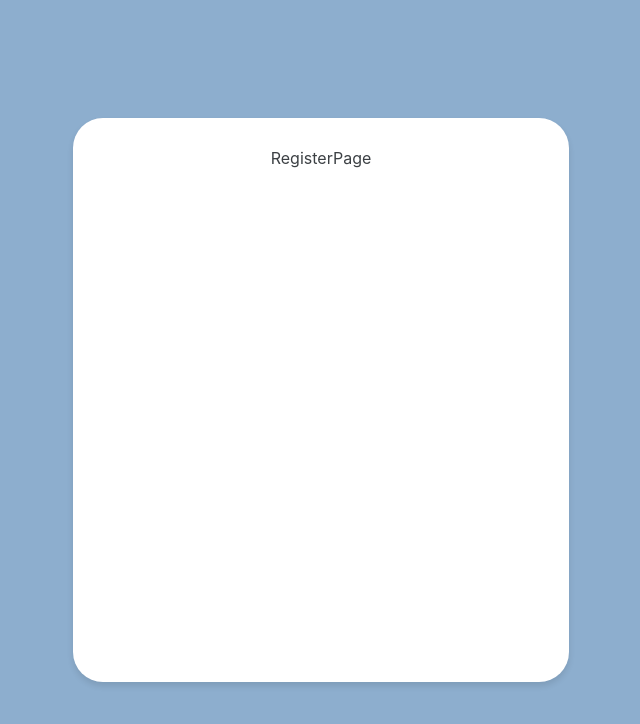
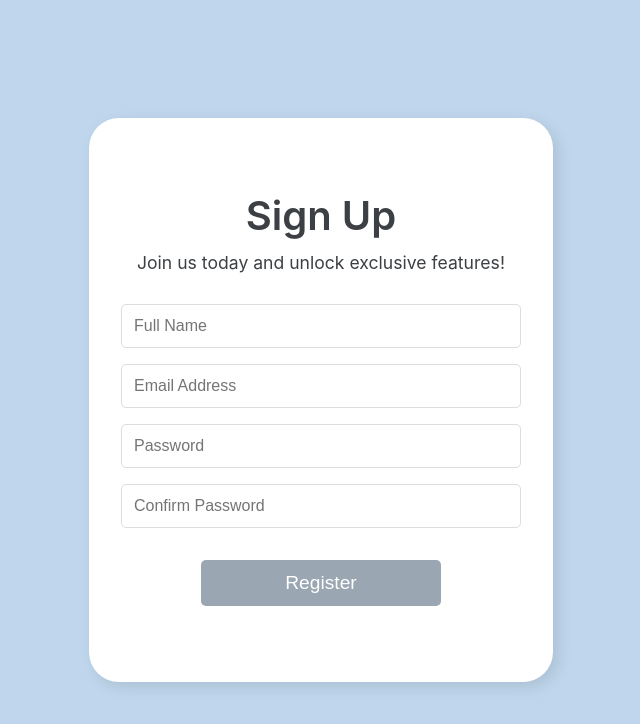
Before and after one commit to byahram/react-todo-app, a React (Vite) app: page /register in a window 1280 px wide. Shown: the top 724 px of the page, without its empty margins (319-959 px from the left). Built offline with nearby package versions, Linux system fonts and the light colour scheme.

Commit message:
feat: Register 페이지 기능 구현중

```diff
--- a/src/components/layout/Header.tsx
+++ b/src/components/layout/Header.tsx
@@ -1,6 +1,7 @@
 import React from "react";
 import styled from "styled-components";
 import { ThemeBtn } from "./ThemeBtn";
+import { Link } from "react-router-dom";
 
 interface HeaderProps {
   title: string;
@@ -9,24 +10,54 @@ interface HeaderProps {
 export const Header: React.FC<HeaderProps> = ({ title }) => {
   return (
     <HeaderContainer>
-      <TitleTxt>{title}</TitleTxt>
-      <ThemeBtn />
+      <HeaderInner>
+        <TitleTxt>{title}</TitleTxt>
+        <LeftWrap>
+          <StyledLink to="/login">로그인</StyledLink>
+          <ThemeBtn />
+        </LeftWrap>
+      </HeaderInner>
     </HeaderContainer>
   );
 };
 
 const HeaderContainer = styled.header`
+  width: 100%;
+  height: 4.5rem;
+  box-shadow: 0 4px 6px -2px rgba(0, 0, 0, 0.1);
+`;
+
+const HeaderInner = styled.div`
   display: flex;
   justify-content: space-between;
+  color: #333;
   align-items: center;
-  padding: 0 3rem;
-  color: #333;
-  height: 4.5rem;
+  max-width: 1024px;
+  width: auto;
+  height: 100%;
+  padding: 0 2rem;
+  margin: 0 auto;
   text-align: center;
-  box-shadow: 0 4px 6px -2px rgba(0, 0, 0, 0.1);
 `;
 
 const TitleTxt = styled.p`
   font-size: 1.8rem;
   font-weight: bold;
 `;
+
+const LeftWrap = styled.div`
+  display: flex;
+  align-items: center;
+  gap: 2rem;
+`;
+
+const StyledLink = styled(Link)`
+  text-decoration: none;
+  color: #007bff;
+  font-weight: bold;
+  cursor: pointer;
+
+  &:hover {
+    text-decoration: underline;
+  }
+`;
--- a/src/layout/Layout.tsx
+++ b/src/layout/Layout.tsx
@@ -36,8 +36,11 @@ export const Layout: React.FC<LayoutProps> = ({ children }) => {
 
 const MainContainer = styled.main`
   position: relative;
-  width: 100%;
+  max-width: 1024px;
+  width: auto;
   height: 100%;
+  padding: 0 2rem;
+  margin: 0 auto;
 `;
 
 const AuthWrapper = styled.div`
@@ -47,7 +50,7 @@ const AuthWrapper = styled.div`
   flex-direction: column;
   align-items: center;
   justify-content: center;
-  background: #8daece;
+  background: #bfd6ec;
 `;
 
 const AuthContainer = styled.main`
@@ -57,9 +60,9 @@ const AuthContainer = styled.main`
   width: 400px;
   height: 500px;
   margin: 0 auto;
-  padding: 2rem 3rem;
+  padding: 2rem;
   background: white;
   border-radius: 30px;
-  box-shadow: 0 4px 6px rgba(0, 0, 0, 0.1);
+  box-shadow: 5px 5px 15px rgba(0, 0, 0, 0.1);
   overflow: hidden;
 `;
--- a/src/pages/RegisterPage.tsx
+++ b/src/pages/RegisterPage.tsx
@@ -1,8 +1,209 @@
-import React from "react";
+import React, { useState } from "react";
 import styled from "styled-components";
+import api from "../utils/api";
+
+interface ErrorMessageProps {
+  bottom?: boolean;
+}
 
 export default function RegisterPage() {
-  return <div>RegisterPage</div>;
+  const [name, setName] = useState("");
+  const [email, setEmail] = useState("");
+  const [password, setPassword] = useState("");
+  const [chkPassword, setChkPassword] = useState("");
+  const [loading, setLoading] = useState(false);
+  const [error, setError] = useState("");
+  const [emailError, setEmailError] = useState("");
+  const [passwordError, setPasswordError] = useState("");
+  const [chkPasswordError, setChkPasswordError] = useState("");
+
+  const validateEmail = (email: string) => {
+    const emailRegex = /^[^\s@]+@[^\s@]+\.[^\s@]+$/;
+    return emailRegex.test(email);
+  };
+
+  const handleEmailChange = (event: React.ChangeEvent<HTMLInputElement>) => {
+    const value = event.target.value;
+    setEmail(value);
+    setEmailError(validateEmail(value) ? "" : "Invalid email format.");
+  };
+
+  const validatePassword = (password: string) => {
+    const passwordRegex =
+      /^(?=.*[a-z])(?=.*[A-Z])(?=.*\d)(?=.*[@$!%*?&])[A-Za-z\d@$!%*?&]{8,}$/;
+    return passwordRegex.test(password);
+  };
+
+  const handlePasswordChange = (event: React.ChangeEvent<HTMLInputElement>) => {
+    const value = event.target.value;
+    setPassword(value);
+    setPasswordError(
+      validatePassword(value)
+        ? ""
+        : "Password must be at least 8 characters long and include lowercase, uppercase, number, and special character."
+    );
+  };
+
+  const handleChkPasswordChange = (
+    event: React.ChangeEvent<HTMLInputElement>
+  ) => {
+    const value = event.target.value;
+    setChkPassword(value);
+    setChkPasswordError(value === password ? "" : "Passwords do not match.");
+  };
+
+  const handleSubmit = async (event: React.FormEvent<HTMLFormElement>) => {
+    event.preventDefault();
+    setLoading(true);
+    try {
+      const response = api.post("/users", { name, email, password });
+      console.log("response :: ", response);
+    } catch (error) {
+      setError(
+        error instanceof Error ? error.message : "An unexpected error occurred"
+      );
+    } finally {
+      setLoading(false);
+    }
+  };
+
+  return (
+    <RegisterPageContainer>
+      <RegisterForm onSubmit={handleSubmit}>
+        <h1>Sign Up</h1>
+        <p>Join us today and unlock exclusive features!</p>
+
+        <FormGroup>
+          <input
+            type="text"
+            placeholder="Full Name"
+            onChange={(event) => setName(event.target.value)}
+            required
+          />
+        </FormGroup>
+
+        <FormGroup>
+          <input
+            type="email"
+            placeholder="Email Address"
+            onChange={handleEmailChange}
+            required
+          />
+          {emailError && <ErrorMessage>{emailError}</ErrorMessage>}
+        </FormGroup>
+
+        <FormGroup>
+          <input
+            type="password"
+            placeholder="Password"
+            onChange={handlePasswordChange}
+            required
+          />
+          {passwordError && <ErrorMessage>{passwordError}</ErrorMessage>}
+        </FormGroup>
+
+        <FormGroup>
+          <input
+            type="password"
+            placeholder="Confirm Password"
+            onChange={handleChkPasswordChange}
+            required
+          />
+          {chkPasswordError && <ErrorMessage>{chkPasswordError}</ErrorMessage>}
+        </FormGroup>
+
+        {error && <ErrorMessage bottom>{error}</ErrorMessage>}
+
+        <RegisterButton type="submit">Register</RegisterButton>
+      </RegisterForm>
+    </RegisterPageContainer>
+  );
 }
 
-const RegisterContainer = styled.div
+const RegisterPageContainer = styled.div`
+  display: flex;
+  flex-direction: column;
+  align-items: center;
+  justify-content: center;
+  width: 100%;
+  height: 100%;
+  /* background-color: #f9f9f9;
+  border: 1px solid #69665c;
+  border-radius: 15px;
+  padding: 20px; */
+`;
+
+const RegisterForm = styled.form`
+  position: relative;
+  display: flex;
+  flex-direction: column;
+  align-items: center;
+  padding: 40px;
+  width: 100%;
+  max-width: 500px;
+
+  h1 {
+    font-size: 2.5rem;
+    margin-bottom: 1rem;
+    font-weight: 600;
+  }
+
+  p {
+    font-size: 1.1rem;
+  }
+`;
+
+const FormGroup = styled.div`
+  width: 100%;
+  margin-bottom: 1rem;
+  display: flex;
+  flex-direction: column;
+
+  &:first-of-type {
+    margin-top: 2rem;
+  }
+
+  label {
+    margin-bottom: 5px;
+    font-weight: bold;
+    color: #69665c;
+  }
+
+  input {
+    width: auto;
+    padding: 12px;
+    border: 1px solid #ddd;
+    border-radius: 5px;
+    font-size: 1rem;
+  }
+
+  input:focus {
+    border-color: #3e3c36;
+    outline: none;
+  }
+`;
+
+const ErrorMessage = styled.div<ErrorMessageProps>`
+  color: red;
+  font-size: 0.9rem;
+  margin-bottom: ${(props) => (props.bottom ? "1rem" : "0")};
+  margin-top: ${(props) => (props.bottom ? "0" : "4px")};
+  padding-left: ${(props) => (props.bottom ? "0" : "0.5rem")};
+`;
+
+const RegisterButton = styled.button`
+  width: 60%;
+  padding: 12px;
+  background-color: #9aa6b2;
+  margin-top: 1rem;
+  color: white;
+  border: none;
+  border-radius: 5px;
+  font-size: 1.2rem;
+  cursor: pointer;
+  transition: background-color 0.3s ease;
+
+  &:hover {
+    background-color: #707881;
+  }
+`;
--- a/src/styles/GlobalStyle.ts
+++ b/src/styles/GlobalStyle.ts
@@ -12,7 +12,7 @@ const GlobalStyle = createGlobalStyle`
   }
 
   body {
-    width: 100vw;
+    width: 100%;
     height: 100vh;
     background-color: white;
     color:rgb(60, 64, 68);
--- /dev/null
+++ b/src/utils/api.ts
@@ -0,0 +1,54 @@
+import axios from "axios";
+
+const api = axios.create({
+  baseURL: `${import.meta.env.VITE_BACKEND_URL}/api`,
+  headers: {
+    "Content-Type": "application/json",
+    // authorization: `Bearer ${sessionStorage.getItem("token")}`,
+  },
+});
+
+/**
+ * ✅ 요청 인터셉터: 모든 요청을 로깅
+ */
+api.interceptors.request.use(
+  (request) => {
+    console.log(
+      "[API Request] ▶️",
+      request.method?.toUpperCase(),
+      request.url,
+      request
+    );
+    return request;
+  },
+  (error) => {
+    console.error("[API Request Error] ❌", error);
+    return Promise.reject(error);
+  }
+);
+
+/**
+ * ✅ 응답 인터셉터: 모든 응답을 로깅
+ */
+api.interceptors.response.use(
+  (response) => {
+    console.log(
+      "[API Response] ✅",
+      response.status,
+      response.config.url,
+      response.data
+    );
+    return response;
+  },
+  (error) => {
+    console.error(
+      "[API Response Error] ❌",
+      error.response?.status,
+      error.response?.config?.url,
+      error.response?.data
+    );
+    return Promise.reject(error);
+  }
+);
+
+export default api;
```
